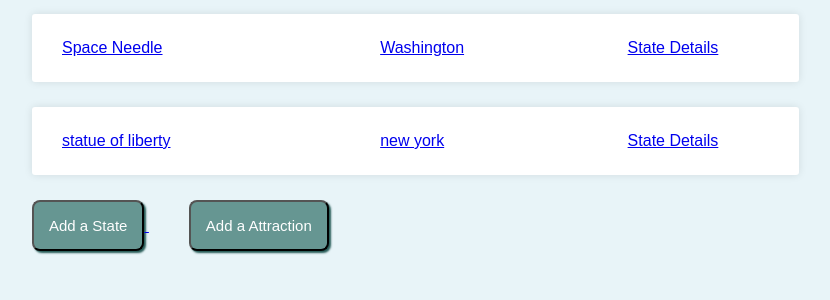
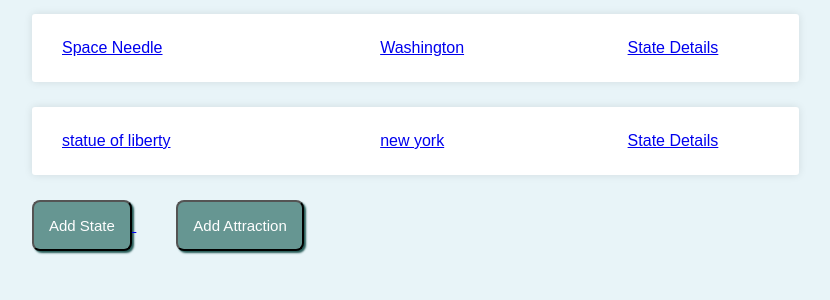
Before and after one commit to sungbin-kang/Django_Tourist-Attractions-with-Form, a Django app: page / in a window 1280 px wide. Shown: the part 231-531 px from the top of the page, without its empty margins (28-858 px from the left). Run offline with Django 3.2, Linux system fonts and the light colour scheme; data comes from the database, SQL or seed files in the repository; both versions use the stored data as it was after the commit.

Commit message:
README updated

```diff
--- a/TouristAttractionswithForms/tourist_attractions/templates/tourist_attractions/home.html
+++ b/TouristAttractionswithForms/tourist_attractions/templates/tourist_attractions/home.html
@@ -24,10 +24,10 @@
 
 
 <a href="{% url 'state_create' %}">
-    <button class="home_button">Add a State</button>
+    <button class="home_button">Add State</button>
 </a>
 <a href="{% url 'attraction_create' %}">
-  <button class="home_button">Add a Attraction</button>
+  <button class="home_button">Add Attraction</button>
 </a>
 
 
```
Also changed, not shown: README.md, TouristAttractionswithForms/db.sqlite3, img/Create-Attraction.png (added), img/Create-State.png (added), img/Delete-State.png (added), img/Home-Page.png (added), img/See-Details-of-State.png (added), img/Update-State.png (added).
